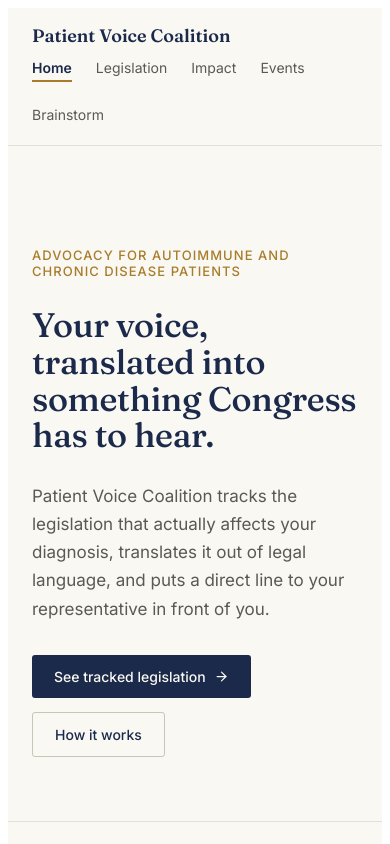
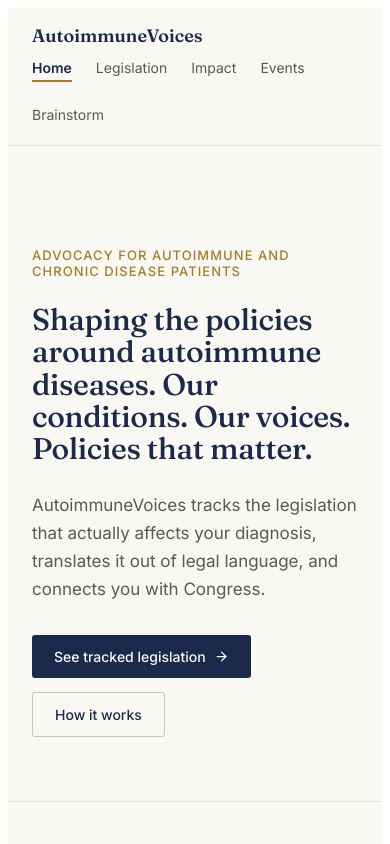
Before and after one commit to AadyaS26/patient-voice-coalition, a React (Vite) app: page / in a window 390 px wide. Shown: the top 844 px of the page. Built offline with nearby package versions, Linux system fonts and the light colour scheme; no server answers.

Commit message:
Rename site to AutoimmuneVoices

```diff
--- a/index.html
+++ b/index.html
@@ -3,7 +3,7 @@
   <head>
     <meta charset="UTF-8" />
     <meta name="viewport" content="width=device-width, initial-scale=1.0" />
-    <title>Patient Voice Coalition</title>
+    <title>AutoimmuneVoices</title>
   </head>
   <body>
     <div id="root"></div>
--- a/src/components/Nav.jsx
+++ b/src/components/Nav.jsx
@@ -29,7 +29,7 @@ export default function Nav() {
           to="/"
           style={{ fontFamily: "Fraunces, serif", fontWeight: 600, fontSize: 18, color: "#1B2A4A", textDecoration: "none" }}
         >
-          Patient Voice Coalition
+          AutoimmuneVoices
         </Link>
         <nav style={{ display: "flex", gap: 24, flexWrap: "wrap" }}>
           {LINKS.map((l) => (
--- a/src/pages/Home.jsx
+++ b/src/pages/Home.jsx
@@ -90,7 +90,7 @@ export default function PatientVoiceCoalition() {
         /* state pipeline not reachable, fall back to 0 for that source */
       }
       setBillsTracked(CURATED_BILLS + federalCount + stateCount);
-      setStatesCovered(Math.max(stateList.length, 50)); // 8 curated states are always real, regardless
+      setStatesCovered(Math.max(stateList.length, 8)); // 8 curated states are always real, regardless
     })();
   }, []);
 
@@ -122,17 +122,17 @@ export default function PatientVoiceCoalition() {
           style={{
             fontFamily: "Fraunces, serif",
             fontWeight: 500,
-            fontSize: "clamp(34px, 5.5vw, 58px)",
+            fontSize: "clamp(30px, 4.6vw, 50px)",
             lineHeight: 1.08,
             color: "#1B2A4A",
             maxWidth: 780,
             letterSpacing: "-0.01em",
           }}
         >
-          Your voice, translated into something Congress has to hear.
+          Shaping the policies around autoimmune diseases. Our conditions. Our voices. Policies that matter.
         </h1>
         <p style={{ fontSize: 17, lineHeight: 1.65, color: "#5A5952", maxWidth: 560, marginTop: 24 }}>
-          Patient Voice Coalition tracks the legislation that actually affects your diagnosis, translates it out of legal language, and puts a direct line to your representative in front of you.
+          AutoimmuneVoices tracks the legislation that actually affects your diagnosis, translates it out of legal language, and connects you with Congress.
         </p>
         <div style={{ display: "flex", gap: 14, marginTop: 32, flexWrap: "wrap" }}>
           <Link
@@ -283,7 +283,7 @@ export default function PatientVoiceCoalition() {
       <footer id="about" style={{ borderTop: "1px solid #E4E0D6", background: "#1B2A4A", color: "#D8DAE0", padding: "48px 24px 32px" }}>
         <div style={{ maxWidth: 1120, margin: "0 auto", display: "grid", gridTemplateColumns: "repeat(auto-fit, minmax(200px, 1fr))", gap: 32 }}>
           <div>
-            <div style={{ fontFamily: "Fraunces, serif", fontSize: 17, color: "#FAF8F3", marginBottom: 10 }}>Patient Voice Coalition</div>
+            <div style={{ fontFamily: "Fraunces, serif", fontSize: 17, color: "#FAF8F3", marginBottom: 10 }}>AutoimmuneVoices</div>
             <p style={{ fontSize: 13, lineHeight: 1.6, color: "#A9ADBB" }}>A nonpartisan advocacy platform for patients navigating autoimmune and chronic disease policy.</p>
           </div>
           <div>
@@ -296,11 +296,11 @@ export default function PatientVoiceCoalition() {
           </div>
           <div>
             <div style={{ fontSize: 12, textTransform: "uppercase", letterSpacing: "0.06em", color: "#7C8199", marginBottom: 12 }}>Contact</div>
-            <p style={{ fontSize: 13.5, color: "#D8DAE0" }}>hello@patientvoicecoalition.org</p>
+            <p style={{ fontSize: 13.5, color: "#D8DAE0" }}>hello@autoimmunevoices.org</p>
           </div>
         </div>
         <div style={{ maxWidth: 1120, margin: "40px auto 0", paddingTop: 20, borderTop: "1px solid #2E3B5C", fontSize: 12, color: "#7C8199" }}>
-          © 2026 Patient Voice Coalition
+          © 2026 AutoimmuneVoices
         </div>
       </footer>
 
--- a/src/pages/Impact.jsx
+++ b/src/pages/Impact.jsx
@@ -81,11 +81,11 @@ export default function ImpactPage() {
           // "8" states from curated hand-verified bills are always real, regardless
           // of what LegiScan finds — so the count is whichever is higher, real either way.
           const legiscanCount = typeof data.states_covered_count === "number" ? data.states_covered_count : 0;
-          setStatesCoveredCount(Math.max(legiscanCount, 50));
+          setStatesCoveredCount(Math.max(legiscanCount, 8));
           setStateBillCount(typeof data.count === "number" ? data.count : 0);
         }
       } catch {
-        if (!cancelled) setStatesCoveredCount(50); // fall back to the curated real minimum
+        if (!cancelled) setStatesCoveredCount(8); // fall back to the curated real minimum
       } finally {
         if (!cancelled) setStatesLoading(false);
       }
@@ -121,7 +121,7 @@ export default function ImpactPage() {
 
       <section style={{ maxWidth: 700, margin: "0 auto", padding: "56px 24px 40px" }}>
         <p style={{ fontSize: 13, letterSpacing: "0.08em", textTransform: "uppercase", color: "#A87C2A", fontWeight: 500, marginBottom: 16 }}>
-          Patient Voice Coalition
+          AutoimmuneVoices
         </p>
         <h1 style={{ fontFamily: "Fraunces, serif", fontWeight: 500, fontSize: "clamp(44px, 8vw, 76px)", lineHeight: 1.05, color: "#1B2A4A", letterSpacing: "-0.01em" }}>
           Our impact
```
